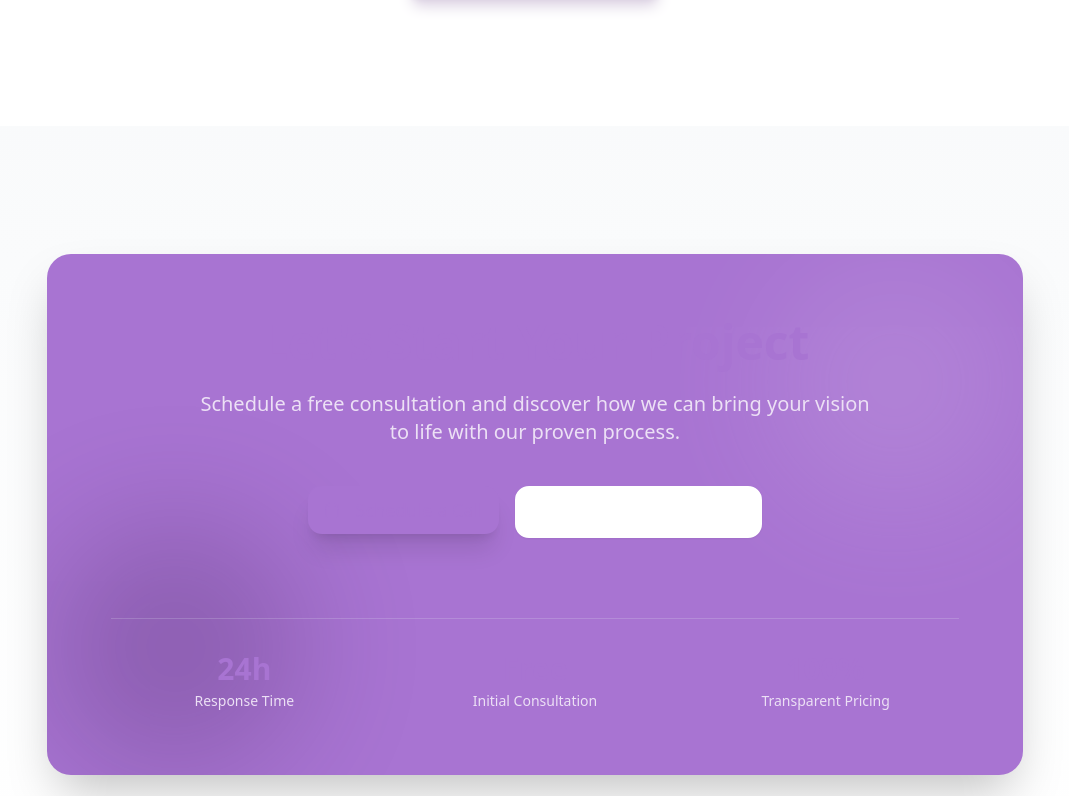
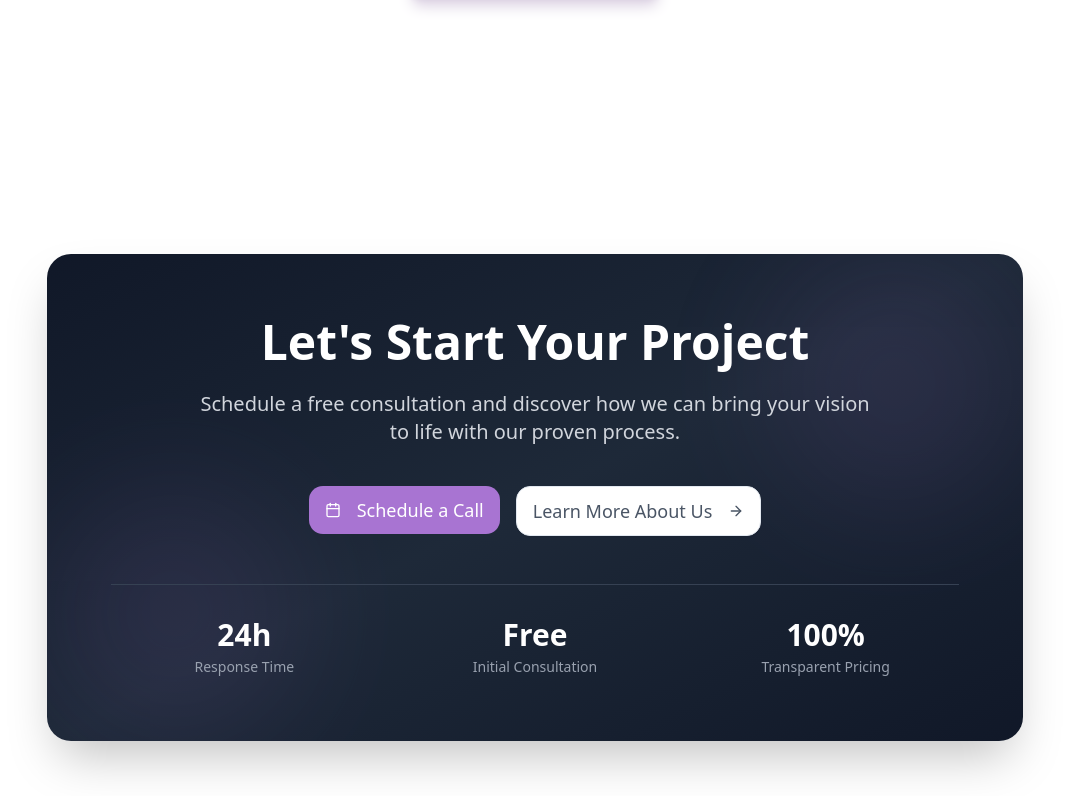
Before and after one commit to hellobunni/haelo, a Next.js app: page / in a window 1280 px wide. Shown: the part 3484-4280 px from the top of the page, without its empty margins (105-1174 px from the left). Built offline with nearby package versions, Linux system fonts and the light colour scheme.

Commit message:
Home Page completed

```diff
--- a/src/components/home/FinalCTA.tsx
+++ b/src/components/home/FinalCTA.tsx
@@ -3,7 +3,6 @@ import { ArrowRight, Calendar } from "lucide-react";
 import { motion } from "motion/react";
 import Link from "next/link";
 import { Button } from "@/components/ui/button";
-import { Separator } from "@/components/ui/separator";
 import contentData from "@/lib/data/content.json";
 
 // Icon mapping function
@@ -17,18 +16,18 @@ export default function FinalCTA() {
   const PrimaryIcon = iconMap[home.finalCTA.buttons.primary.icon] || Calendar;
 
   return (
-    <section className="py-32 bg-linear-to-b from-gray-50 to-white">
+    <section className="py-32">
       <div className="max-w-5xl mx-auto px-6">
         <motion.div
           initial={{ opacity: 0, y: 30 }}
           whileInView={{ opacity: 1, y: 0 }}
           viewport={{ once: true }}
           transition={{ duration: 0.6 }}
-          className="bg-linear-to-br from-periwinkle-600 to-periwinkle-500 rounded-3xl p-12 md:p-16 text-center text-white relative overflow-hidden shadow-2xl"
+          className="bg-linear-to-br from-gray-900 via-gray-800 to-gray-900 rounded-3xl p-12 md:p-16 text-center text-white relative overflow-hidden shadow-2xl"
         >
           <div className="absolute inset-0 overflow-hidden">
-            <div className="absolute top-0 right-0 w-64 h-64 bg-white rounded-full blur-3xl opacity-10"></div>
-            <div className="absolute bottom-0 left-0 w-64 h-64 bg-periwinkle-800 rounded-full blur-3xl opacity-20"></div>
+            <div className="absolute top-0 right-0 w-64 h-64 bg-periwinkle-600 rounded-full blur-3xl opacity-10"></div>
+            <div className="absolute bottom-0 left-0 w-64 h-64 bg-periwinkle-600 rounded-full blur-3xl opacity-10"></div>
           </div>
 
           <div className="relative z-10">
@@ -47,7 +46,7 @@ export default function FinalCTA() {
               whileInView={{ opacity: 1, y: 0 }}
               viewport={{ once: true }}
               transition={{ duration: 0.6, delay: 0.2 }}
-              className="text-xl text-periwinkle-50 mb-10 max-w-2xl mx-auto"
+              className="text-xl text-gray-300 mb-10 max-w-2xl mx-auto"
             >
               {home.finalCTA.description}
             </motion.p>
@@ -59,25 +58,24 @@ export default function FinalCTA() {
               transition={{ duration: 0.6, delay: 0.3 }}
               className="flex flex-col sm:flex-row gap-4 justify-center"
             >
-              <Link href={home.finalCTA.buttons.primary.href}>
-                <Button
+              <Button
                   size="lg"
-                  className="bg-white text-periwinkle-600 hover:bg-gray-50 px-8 py-6 text-lg rounded-xl shadow-xl transition-all duration-300 hover:scale-105"
+                  href={home.finalCTA.buttons.primary.href}
+                  variant="periwinkle"
+                  className="px-8 py-6 text-lg rounded-xl shadow-none hover:shadow-none"
                 >
                   <PrimaryIcon className="mr-2 w-5 h-5" />
                   {home.finalCTA.buttons.primary.text}
                 </Button>
-              </Link>
-              <Link href={home.finalCTA.buttons.secondary.href}>
-                <Button
+              <Button
                   size="lg"
                   variant="outline"
-                  className="border-2 border-white text-white hover:bg-white/10 px-8 py-6 text-lg rounded-xl transition-all duration-300"
+                  href={home.finalCTA.buttons.secondary.href}
+                  className="px-8 py-6 text-lg rounded-xl"
                 >
                   {home.finalCTA.buttons.secondary.text}
                   <ArrowRight className="ml-2 w-5 h-5" />
                 </Button>
-              </Link>
             </motion.div>
 
             <motion.div
@@ -85,14 +83,13 @@ export default function FinalCTA() {
               whileInView={{ opacity: 1 }}
               viewport={{ once: true }}
               transition={{ duration: 0.8, delay: 0.5 }}
-              className="mt-12 pt-8"
+              className="mt-12 pt-8 border-t border-gray-700"
             >
-              <Separator className="mb-8 opacity-20" />
               <div className="grid md:grid-cols-3 gap-6 text-center">
                 {home.finalCTA.stats.map((stat) => (
                   <div key={`${stat.value}-${stat.label}`}>
                     <p className="text-3xl font-bold mb-1">{stat.value}</p>
-                    <p className="text-sm text-periwinkle-100">{stat.label}</p>
+                    <p className="text-sm text-gray-400">{stat.label}</p>
                   </div>
                 ))}
               </div>
--- a/src/components/ui/button.tsx
+++ b/src/components/ui/button.tsx
@@ -14,7 +14,7 @@ const buttonVariants = cva(
         destructive:
           "bg-destructive text-white hover:bg-destructive/90 focus-visible:ring-destructive/20 dark:focus-visible:ring-destructive/40 dark:bg-destructive/60",
         outline:
-          "border bg-background shadow-xs hover:bg-accent hover:text-accent-foreground dark:bg-input/30 dark:border-input dark:hover:bg-input/50",
+          "border bg-background shadow-xs hover:bg-accent hover:text-accent-foreground dark:bg-input/30 dark:border-input dark:hover:bg-input/50 text-gray-600",
         secondary:
           "bg-secondary text-secondary-foreground hover:bg-secondary/80",
         ghost:
```
